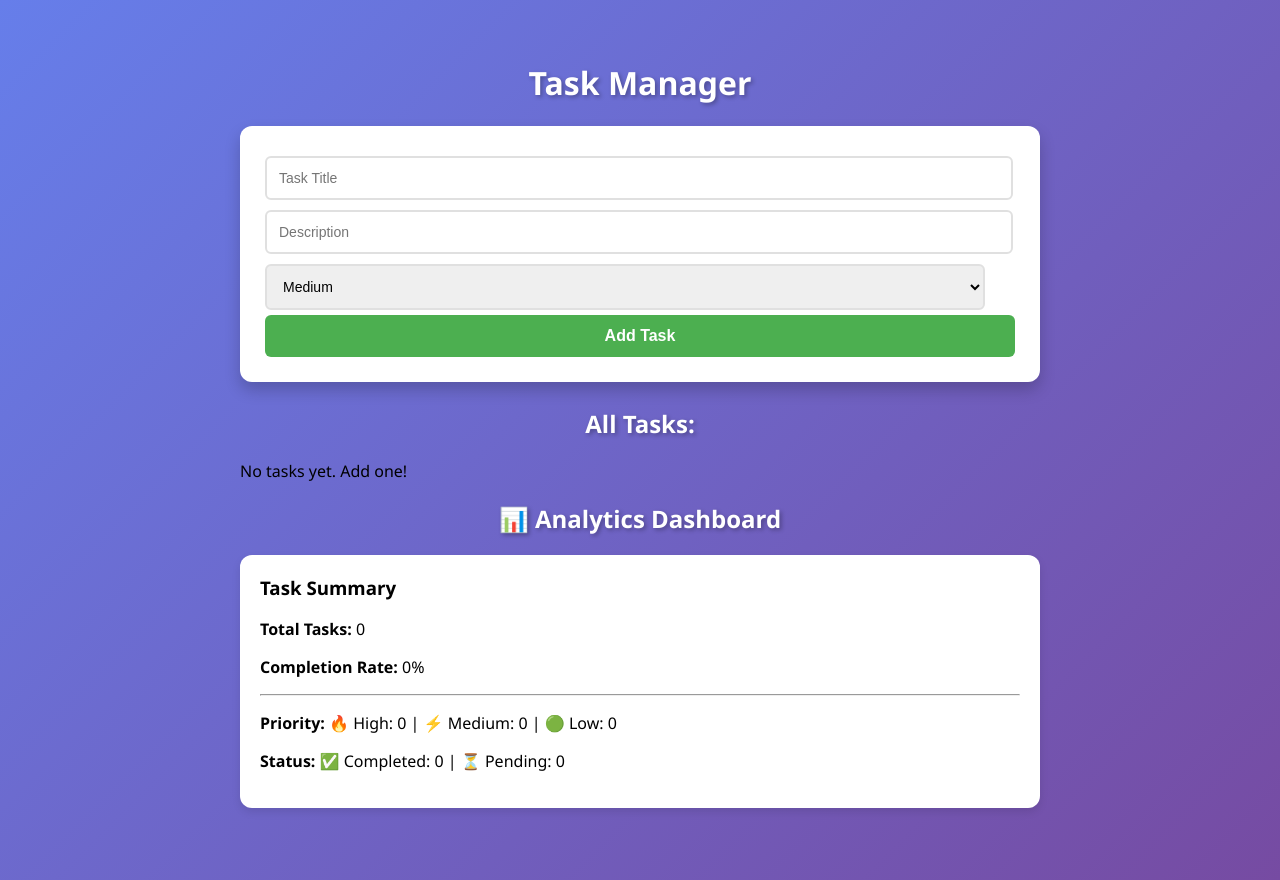
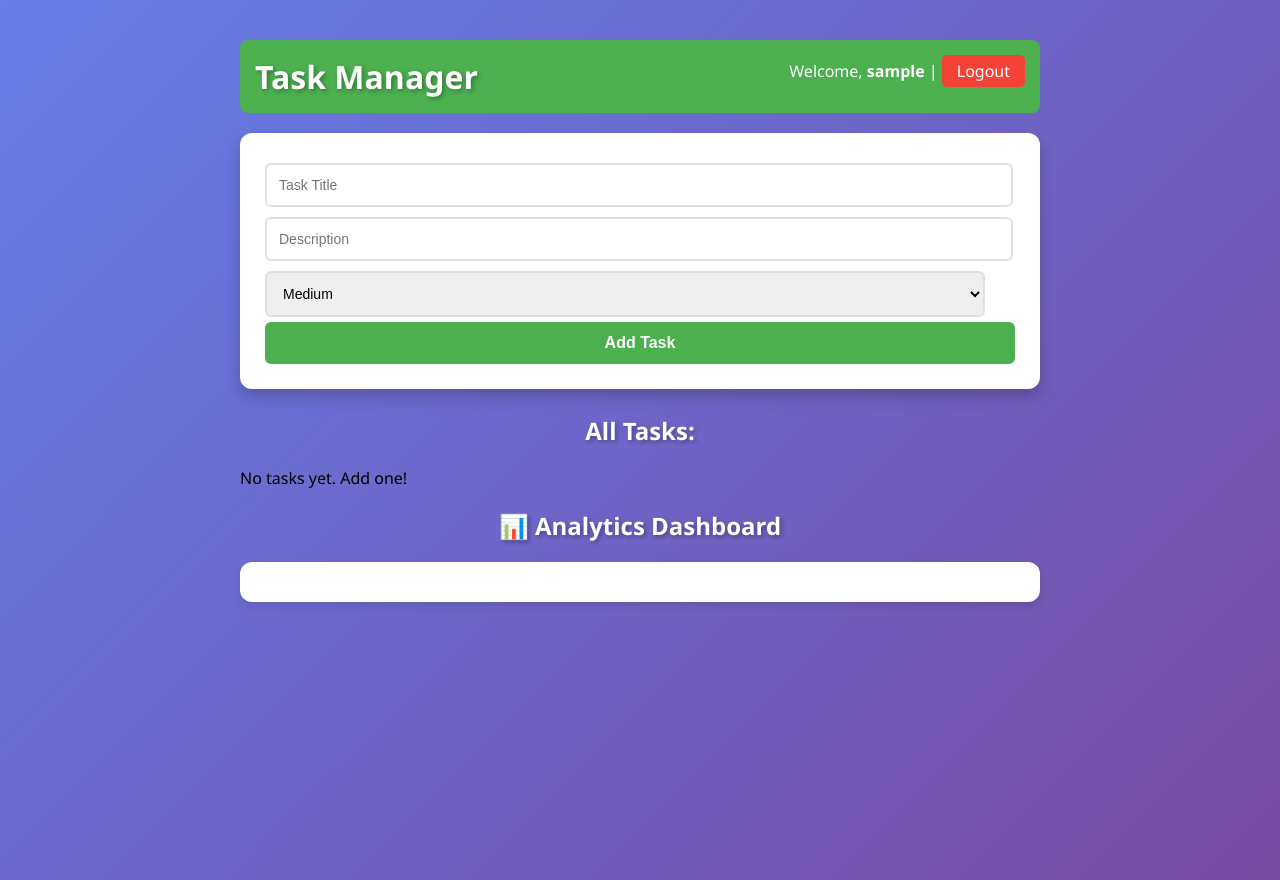
Before and after one commit to varshitha17g-png/flask-task-manager, a Flask app: page / in a window 1280 px wide. Run offline with Flask 3, Linux system fonts and the light colour scheme; the visitor is signed in with stand-in values (Sample User, id 1); data that the repository does not hold is empty; some libraries are stand-ins or nearby versions.

Commit message:
Update index.html

```diff
--- a/templates/index.html
+++ b/templates/index.html
@@ -6,7 +6,15 @@
     <script src="https://cdn.socket.io/4.5.4/socket.io.min.js"></script>
 </head>
 <body>
-    <h1>Task Manager</h1>
+    <!-- NEW: USER INFO + LOGOUT -->
+    <div style="background:#4CAF50; color:white; padding:15px; margin-bottom:20px; border-radius:8px;">
+        <h1 style="margin:0; display:inline;">Task Manager</h1>
+        <div style="float:right; margin-top:5px;">
+            <span>Welcome, <b>{{ current_user.username }}</b> | </span>
+            <a href="/logout" style="color:white; text-decoration:none; background:#f44336; padding:5px 15px; border-radius:5px;">Logout</a>
+        </div>
+        <div style="clear:both;"></div>
+    </div>
 
     <!-- 1. TASK ADD CHESE FORM -->
     <form id="taskForm">
@@ -23,15 +31,16 @@
     <!-- 2. TASKS LIST CHUPINCHE AREA -->
     <h2>All Tasks:</h2>
     <div id="taskList"></div>
+
     <h2>📊 Analytics Dashboard</h2>
-<div id="analytics" style="background:white; padding:20px; border-radius:12px; margin-top:20px; box-shadow: 0 4px 8px rgba(0,0,0,0.1);"></div>
+    <div id="analytics" style="background:white; padding:20px; border-radius:12px; margin-top:20px; box-shadow: 0 4px 8px rgba(0,0,0,0.1);"></div>
 
     <!-- 3. JAVASCRIPT CODE -->
     <script>
-        // ← NEW: WEBSOCKET CONNECTION
+        // WEBSOCKET CONNECTION
         const socket = io();
 
-        // ← NEW: SERVER NUNCHI UPDATE VASTHE AUTOMATIC GA RUN AVTUNDI
+        // SERVER NUNCHI UPDATE VASTHE AUTOMATIC GA RUN AVTUNDI
         socket.on('analytics_update', (data) => {
             document.getElementById('analytics').innerHTML = `
                 <h3 style="margin-top:0;">Task Summary</h3>
@@ -42,25 +51,19 @@
                 <p><b>Status:</b> ✅ Completed: ${data.status_breakdown.Completed || 0} | ⏳ Pending: ${data.status_breakdown.Pending || 0}</p>
             `;
         });
-        function loadAnalytics() {
-    fetch('/api/analytics')
-        .then(res => res.json())
-        .then(data => {
-            document.getElementById('analytics').innerHTML = `
-                <h3 style="margin-top:0;">Task Summary</h3>
-                <p><b>Total Tasks:</b> ${data.total_tasks}</p>
-                <p><b>Completion Rate:</b> ${data.completion_rate}%</p>
-                <hr>
-                <p><b>Priority:</b> 🔥 High: ${data.priority_breakdown.High || 0} | ⚡ Medium: ${data.priority_breakdown.Medium || 0} | 🟢 Low: ${data.priority_breakdown.Low || 0}</p>
-                <p><b>Status:</b> ✅ Completed: ${data.status_breakdown.Completed || 0} | ⏳ Pending: ${data.status_breakdown.Pending || 0}</p>
-            `;
-        });
-}
+
         // TASKS LOAD CHESE FUNCTION
         function loadTasks() {
             fetch('/api/tasks')
-                .then(res => res.json())
+                .then(res => {
+                    if(res.status === 401) {
+                        window.location.href = '/login';
+                        return;
+                    }
+                    return res.json();
+                })
                 .then(tasks => {
+                    if(!tasks) return;
                     const list = document.getElementById('taskList');
                     list.innerHTML = '';
                     if (tasks.length === 0) {
@@ -69,7 +72,7 @@
                     }
                     tasks.forEach(task => {
                         list.innerHTML += `
-                            <div style="border:1px solid #ccc; padding:10px; margin:5px;">
+                            <div style="border:1px solid #ccc; padding:10px; margin:5px; border-radius:5px;">
                                 <b>${task.title}</b> - ${task.status} [${task.priority}] <br>
                                 ${task.description || 'No description'} <br><br>
                                 <button onclick="updateStatus(${task.id}, 'Completed')">✅ Done</button>
@@ -102,7 +105,6 @@
                 document.getElementById('title').value = '';
                 document.getElementById('description').value = '';
                 loadTasks();
-
             });
         });
 
@@ -128,7 +130,6 @@
 
         // PAGE LOAD AVAGANE TASKS CHUPINCHU
         loadTasks();
-        loadAnalytics();
 
     </script>
 </body>
```
